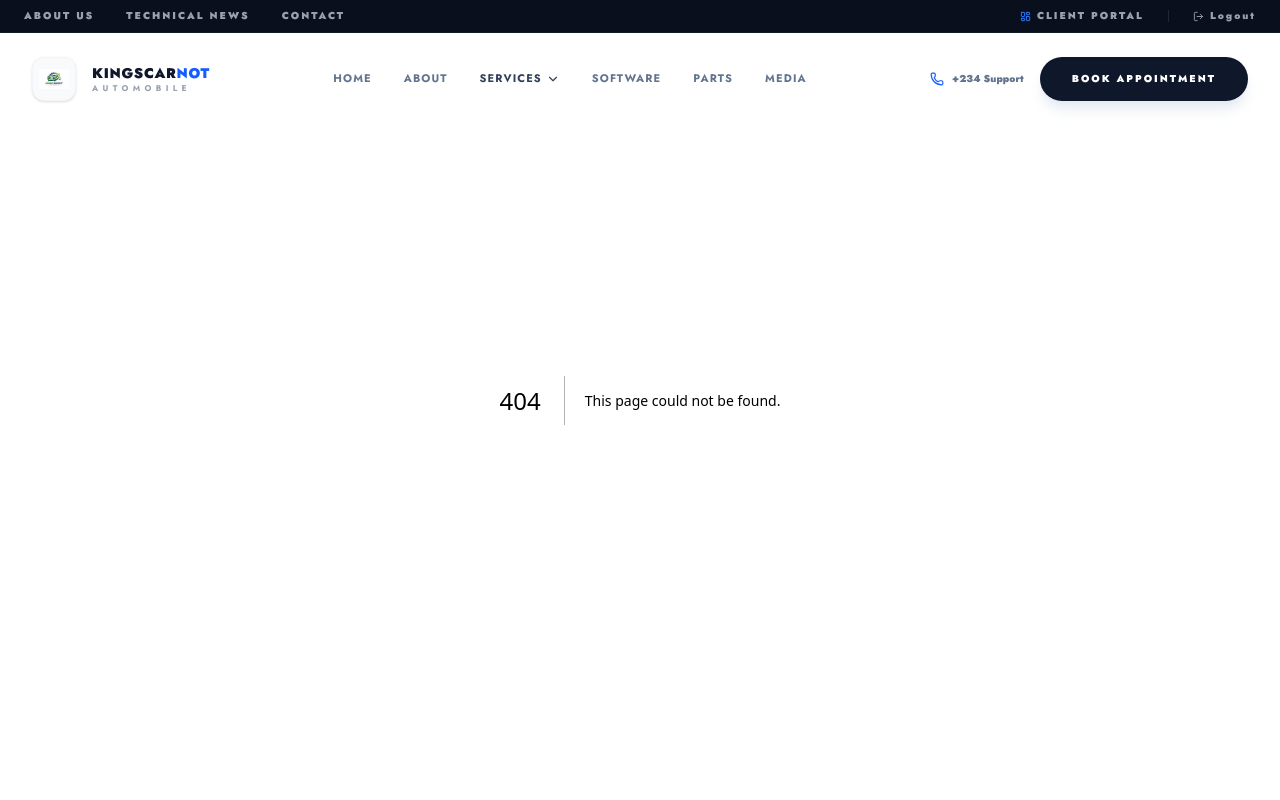
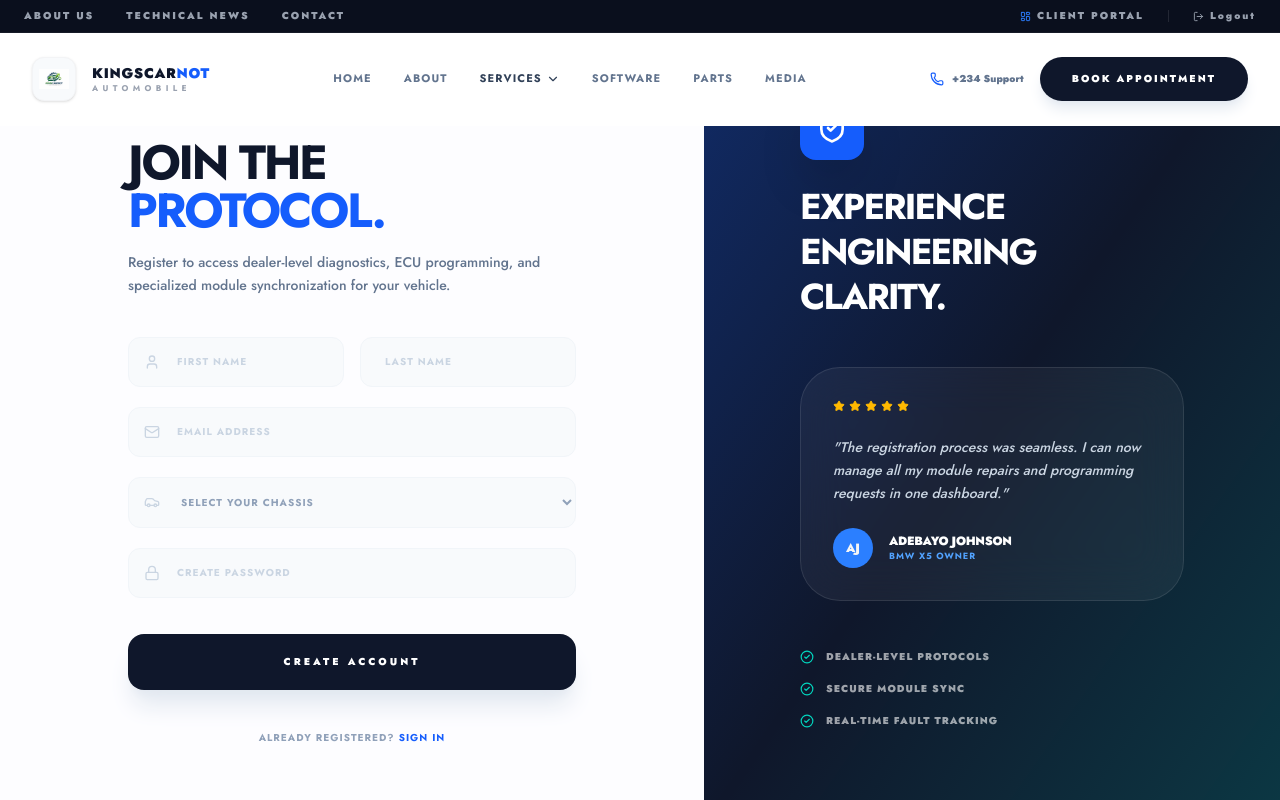
Before and after one commit to Bellomubaraq875/kingscarnotautomobile, a Next.js app: page /register in a window 1280 px wide. Before the commit this address had no page. Shown: the top 800 px of the page. Built offline with nearby package versions, Linux system fonts and the light colour scheme.

Commit message:
register page added

```diff
--- /dev/null
+++ b/app/register/page.tsx
@@ -0,0 +1,155 @@
+"use client";
+
+import React, { useState } from 'react';
+import Link from 'next/link';
+import { motion } from 'framer-motion';
+import { ShieldCheck, ArrowRight, CheckCircle2, Star, User, Mail, Lock, Car } from 'lucide-react';
+
+export default function RegisterPage() {
+    const [isLoading, setIsLoading] = useState(false);
+
+    const handleSubmit = (e: React.FormEvent) => {
+        e.preventDefault();
+        setIsLoading(true);
+        // Simulate registration logic
+        setTimeout(() => setIsLoading(false), 2000);
+    };
+
+    return (
+        <main className="min-h-screen bg-[#FDFDFF] flex overflow-hidden font-jost">
+
+            {/* 1. LEFT SIDE: FORM SECTION (80% Constraint applied to inner content) */}
+            <section className="w-full lg:w-[55%] flex items-center justify-center p-8 md:p-20">
+                <div className="w-full max-w-md space-y-10">
+
+                    {/* Brand/Back Link */}
+                    <Link href="/" className="inline-flex items-center gap-2 text-[10px] font-black uppercase tracking-[0.3em] text-slate-400 hover:text-blue-600 transition-colors">
+                        <ArrowRight size={14} className="rotate-180" /> Back to Home
+                    </Link>
+
+                    <div className="space-y-4">
+                        <h1 className="text-4xl md:text-5xl font-bold tracking-tighter text-slate-900 uppercase">
+                            Join the <br /> <span className="text-blue-600">Protocol.</span>
+                        </h1>
+                        <p className="text-sm text-slate-500 font-medium leading-relaxed">
+                            Register to access dealer-level diagnostics, ECU programming, and specialized module synchronization for your vehicle.
+                        </p>
+                    </div>
+
+                    <form onSubmit={handleSubmit} className="space-y-5">
+                        <div className="grid grid-cols-2 gap-4">
+                            <div className="relative">
+                                <User className="absolute left-4 top-1/2 -translate-y-1/2 text-slate-300" size={16} />
+                                <input
+                                    type="text"
+                                    placeholder="FIRST NAME"
+                                    required
+                                    className="w-full bg-slate-50 border border-slate-100 p-4 pl-12 rounded-xl text-[10px] font-bold tracking-widest focus:bg-white focus:border-blue-600 outline-none transition-all placeholder:text-slate-300"
+                                />
+                            </div>
+                            <div className="relative">
+                                <input
+                                    type="text"
+                                    placeholder="LAST NAME"
+                                    required
+                                    className="w-full bg-slate-50 border border-slate-100 p-4 px-6 rounded-xl text-[10px] font-bold tracking-widest focus:bg-white focus:border-blue-600 outline-none transition-all placeholder:text-slate-300"
+                                />
+                            </div>
+                        </div>
+
+                        <div className="relative">
+                            <Mail className="absolute left-4 top-1/2 -translate-y-1/2 text-slate-300" size={16} />
+                            <input
+                                type="email"
+                                placeholder="EMAIL ADDRESS"
+                                required
+                                className="w-full bg-slate-50 border border-slate-100 p-4 pl-12 rounded-xl text-[10px] font-bold tracking-widest focus:bg-white focus:border-blue-600 outline-none transition-all placeholder:text-slate-300"
+                            />
+                        </div>
+
+                        <div className="relative">
+                            <Car className="absolute left-4 top-1/2 -translate-y-1/2 text-slate-300" size={16} />
+                            <select
+                                required
+                                className="w-full bg-slate-50 border border-slate-100 p-4 pl-12 rounded-xl text-[10px] font-bold tracking-widest focus:bg-white focus:border-blue-600 outline-none transition-all text-slate-400"
+                            >
+                                <option value="" disabled selected uppercase>SELECT YOUR CHASSIS</option>
+                                <option value="mercedes">MERCEDES-BENZ</option>
+                                <option value="bmw">BMW / MINI</option>
+                                <option value="audi">AUDI / VW / VAG</option>
+                                <option value="other">OTHER PREMIUM BRANDS</option>
+                            </select>
+                        </div>
+
+                        <div className="relative">
+                            <Lock className="absolute left-4 top-1/2 -translate-y-1/2 text-slate-300" size={16} />
+                            <input
+                                type="password"
+                                placeholder="CREATE PASSWORD"
+                                required
+                                className="w-full bg-slate-50 border border-slate-100 p-4 pl-12 rounded-xl text-[10px] font-bold tracking-widest focus:bg-white focus:border-blue-600 outline-none transition-all placeholder:text-slate-300"
+                            />
+                        </div>
+
+                        <div className="pt-4">
+                            <button
+                                type="submit"
+                                disabled={isLoading}
+                                className="w-full bg-slate-900 text-white p-5 rounded-2xl font-black text-[10px] uppercase tracking-[0.3em] hover:bg-blue-600 transition-all shadow-xl shadow-slate-200 disabled:opacity-50"
+                            >
+                                {isLoading ? "SYNCHRONIZING..." : "CREATE ACCOUNT"}
+                            </button>
+                        </div>
+                    </form>
+
+                    <p className="text-center text-[10px] font-bold text-slate-400 uppercase tracking-widest">
+                        Already registered? <Link href="/login" className="text-blue-600 hover:underline">Sign In</Link>
+                    </p>
+                </div>
+            </section>
+
+            {/* 2. RIGHT SIDE: VISUAL TRUST SECTION */}
+            <section className="hidden lg:flex w-[45%] bg-slate-900 relative items-center justify-center p-20">
+                {/* Luminous Gradient Mesh */}
+                <div className="absolute inset-0 bg-gradient-to-br from-blue-600/30 via-transparent to-teal-500/20" />
+
+                <div className="relative z-10 space-y-12">
+                    <div className="space-y-6">
+                        <div className="w-16 h-16 bg-blue-600 rounded-2xl flex items-center justify-center shadow-2xl">
+                            <ShieldCheck size={32} className="text-white" />
+                        </div>
+                        <h2 className="text-4xl font-bold text-white tracking-tighter leading-tight uppercase">
+                            Experience <br /> Engineering <br /> Clarity.
+                        </h2>
+                    </div>
+
+                    {/* Trust Card */}
+                    <div className="bg-white/5 backdrop-blur-xl border border-white/10 p-8 rounded-[40px] space-y-6 max-w-sm">
+                        <div className="flex gap-1 text-amber-400">
+                            {[...Array(5)].map((_, i) => <Star key={i} size={12} fill="currentColor" />)}
+                        </div>
+                        <p className="text-sm text-slate-300 font-medium italic leading-relaxed">
+                            "The registration process was seamless. I can now manage all my module repairs and programming requests in one dashboard."
+                        </p>
+                        <div className="flex items-center gap-4">
+                            <div className="w-10 h-10 rounded-full bg-blue-500 flex items-center justify-center font-black text-xs">AJ</div>
+                            <div className="flex flex-col">
+                                <span className="text-xs font-black text-white uppercase tracking-tight">Adebayo Johnson</span>
+                                <span className="text-[9px] text-blue-400 font-bold uppercase tracking-widest">BMW X5 Owner</span>
+                            </div>
+                        </div>
+                    </div>
+
+                    {/* Feature List */}
+                    <ul className="space-y-4">
+                        {["Dealer-Level Protocols", "Secure Module Sync", "Real-time Fault Tracking"].map((item, i) => (
+                            <li key={i} className="flex items-center gap-3 text-[10px] font-black text-white/60 uppercase tracking-widest">
+                                <CheckCircle2 size={14} className="text-teal-400" /> {item}
+                            </li>
+                        ))}
+                    </ul>
+                </div>
+            </section>
+        </main>
+    );
+}
```
